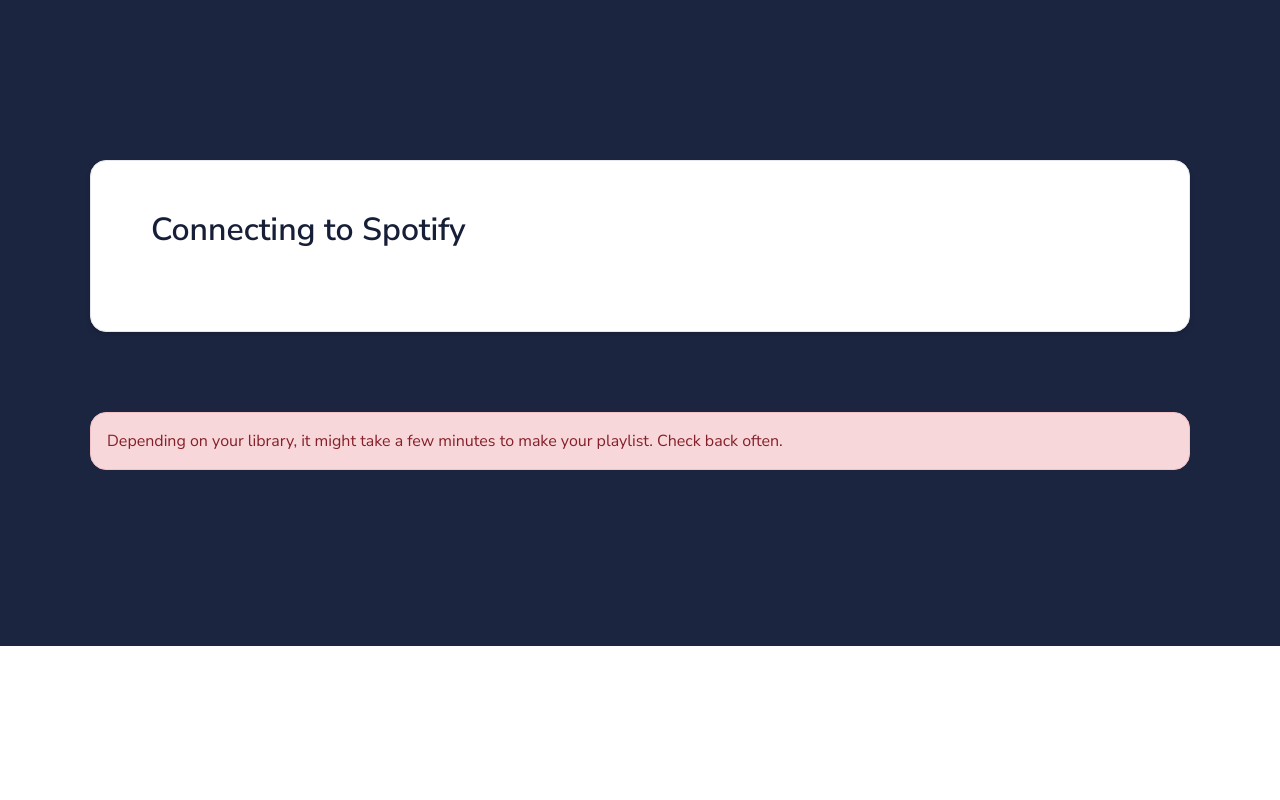
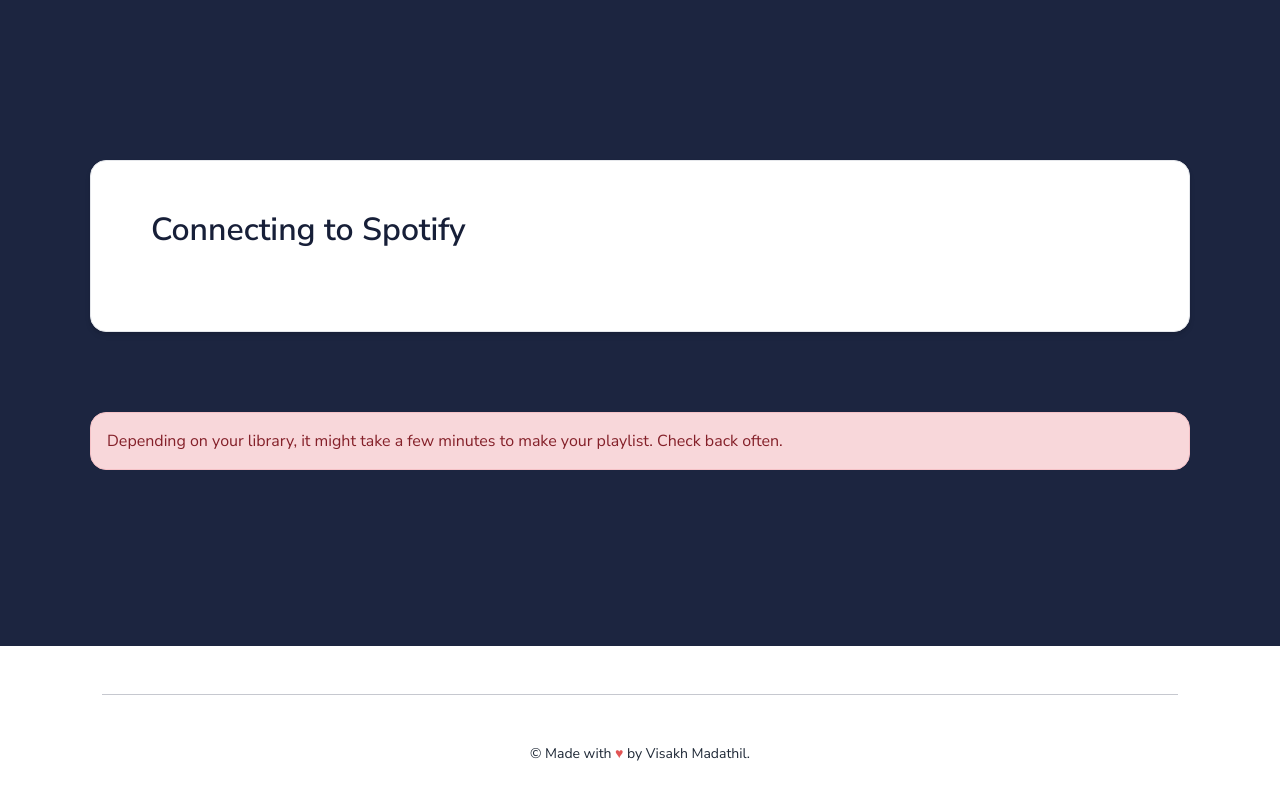
Before and after one commit to vmmadathil/playlist_backend, a Flask app: page /create in a window 1280 px wide. Run offline with Flask 2, Linux system fonts and the light colour scheme; data that the repository does not hold is empty; some libraries are stand-ins or nearby versions.

Commit message:
code formatting + footer

```diff
--- a/templates/loading.html
+++ b/templates/loading.html
@@ -8,7 +8,7 @@
 {% block content %}
 
 <main>
-    <section class="section-header bg-secondary text-black" height = '100%'>
+    <section class="section-header bg-secondary text-black" height='100%'>
         <div class="container">
             <div class="row justify-content-between align-items-center">
                 <div class="col-12 text-center text-md"></div>
@@ -20,12 +20,25 @@
                         </div>
                     </div>
                 </div>
-                <div class='alert alert-danger'> Depending on your library, it might take a few minutes to make your playlist. Check back often.</div>
+                <div class='alert alert-danger'> Depending on your library, it might take a few minutes to make your
+                    playlist. Check back often.</div>
             </div>
         </div>
         </div>
 
     </section>
+    <div class="container">
+        <hr class="bg-secondary my-3 my-lg-5">
+        <div class="row">
+            <div class="col mb-md-0">
+                <div class="d-flex text-center justify-content-center align-items-center" role="contentinfo">
+                    <p class="fw-normal font-small mb-0">
+                        &copy; Made with <span style="color: #e25555;">&#9829;</span> by Visakh Madathil.
+                    </p>
+                </div>
+            </div>
+        </div>
+    </div>
 
 </main>
 
@@ -88,7 +101,7 @@
     var request = new XMLHttpRequest();
     request.open('POST', '/create');
 
-request.onload = function() {
+    request.onload = function () {
         if (request.status === 200 && request.responseText === 'done') {
             // long process finished successfully, redirect user
             window.location = '/success';
@@ -98,7 +111,7 @@
         }
     };
 
-request.onerror = function() {
+    request.onerror = function () {
         // ops, we got an error trying to talk to the server
         alert('Something went wrong.');
     };
```
Also changed, not shown: templates/about.html (+11 -5 lines), templates/layouts/base.html (+13 -6 lines), templates/success.html (+21 -2 lines). Lines whose indentation alone changed are shown as unchanged.
